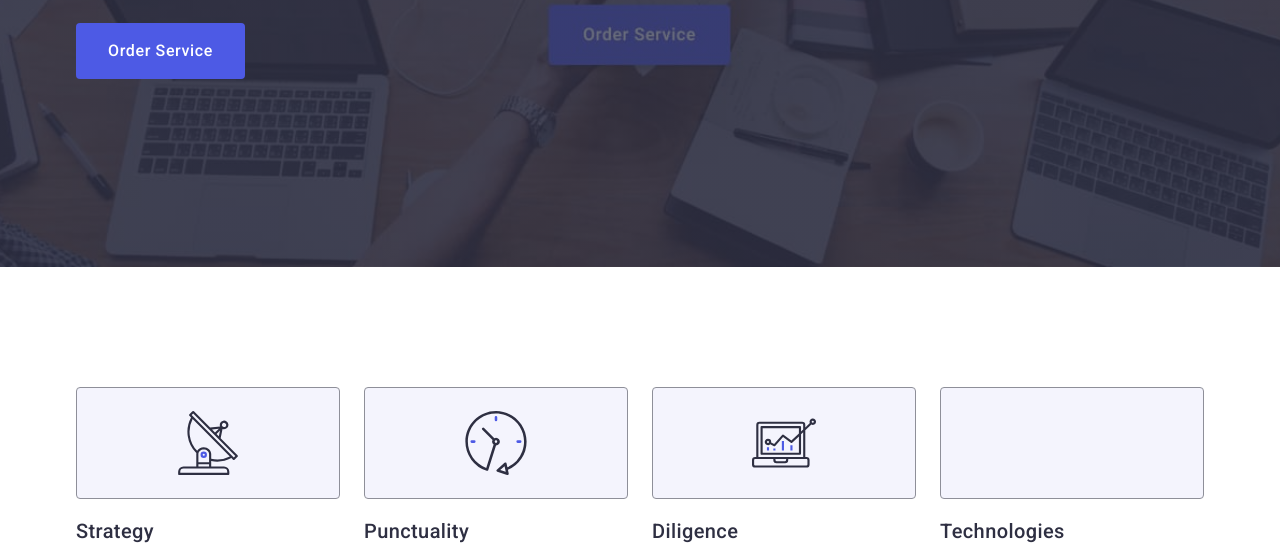
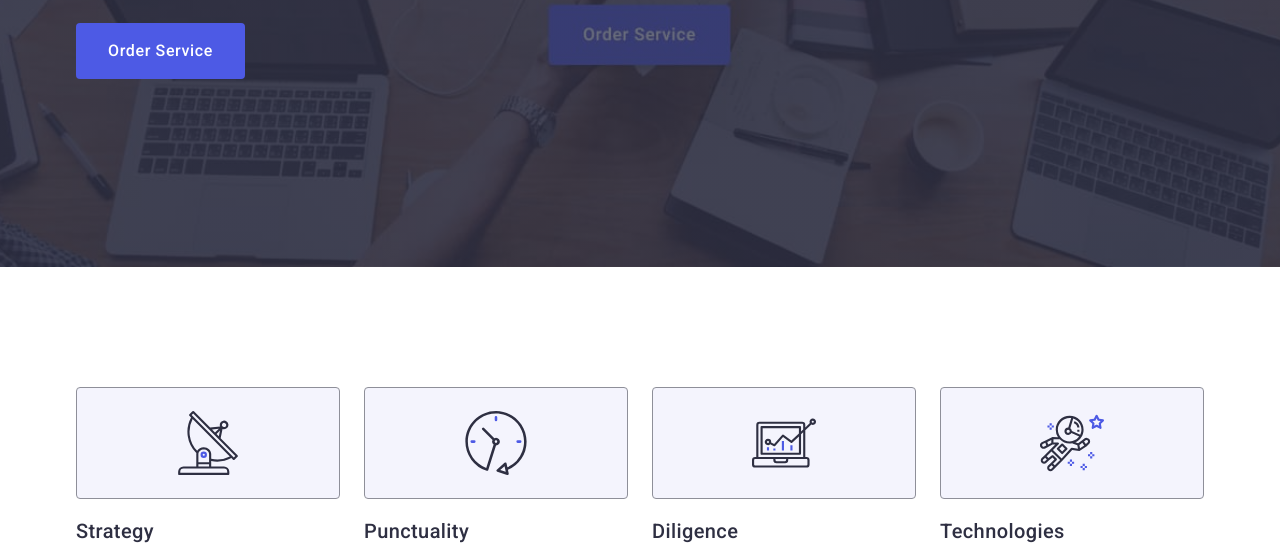
Before and after one commit to bohinich/goit-markup-hw-04, a plain HTML site: page index.html in a window 1280 px wide. Shown: the part 403-952 px from the top of the page. Drawn offline with nearby package versions, Linux system fonts and the light colour scheme; files whose address does not match are found by name.

Commit message:
style.css file

```diff
--- a/css/style.css
+++ b/css/style.css
@@ -156,7 +156,6 @@ span{
 .section-title{
     background-image: linear-gradient(rgba(46, 47, 66, 0.7), rgba(46, 47, 66, 0.7)),
                       url(./images/bg-title.jpg);
-    background-color: #2e2f42;
     background-repeat: no-repeat;
     background-position: center;
     background-size: cover;
--- a/index.html
+++ b/index.html
@@ -89,7 +89,7 @@
                     <li class="list-item">
                         <div class="advantages-icons">
                             <svg width="64" height="64">
-                                <use href="./images/icons.svg#svg-1"></use>
+                                <use href="./images/icons.svg#svgastronaut-1"></use>
                             </svg>
                         </div>
                         <h3 class="advantages">Technologies</h3>
```
